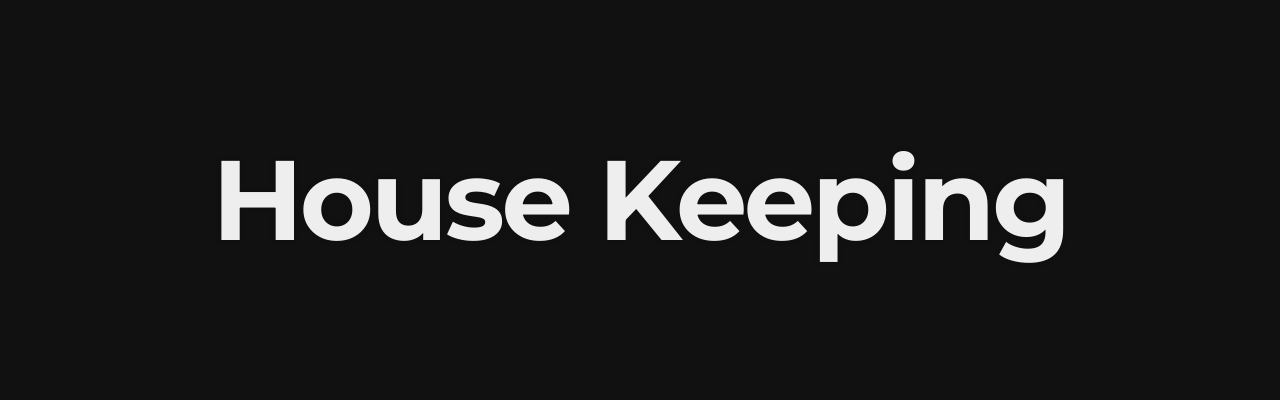
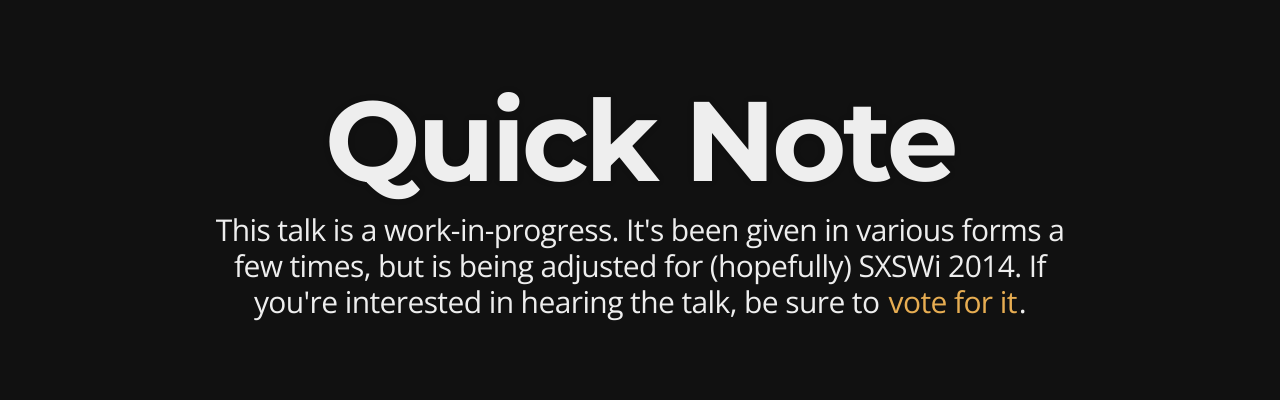
Before and after one commit to atsansone/dataviz, a website: page index.html in a window 1280 px wide. Both pictures are taken after a click on the element 1251 px from the left and 734 px from the top of the page. Shown: the part 170-570 px from the top of the page. Drawn offline with nearby package versions, Linux system fonts and the light colour scheme; no server answers.

Commit message:
Add a note for SXSWi

```diff
--- a/index.html
+++ b/index.html
@@ -42,6 +42,19 @@
             <small>A talk by <a href="http://travisswicegod.com">Travis Swicegood</a> / <a href="http://twitter.com/tswicegood">@tswicegood</a> / <a href="https://twitter.com/search/realtime?q=%23rwdata">#rwdata</a>
             </small>
           </p>
+        </section>
+
+        <section>
+          <section>
+            <h1>Quick Note</h1>
+
+            <p>
+              This talk is a work-in-progress.  It's been given in various forms
+              a few times, but is being adjusted for (hopefully) SXSWi 2014.  If
+              you're interested in hearing the talk, be sure to
+              <a href="http://panelpicker.sxsw.com/vote/26142">vote for it</a>.
+            </p>
+          </section>
         </section>
 
         <section>
```
